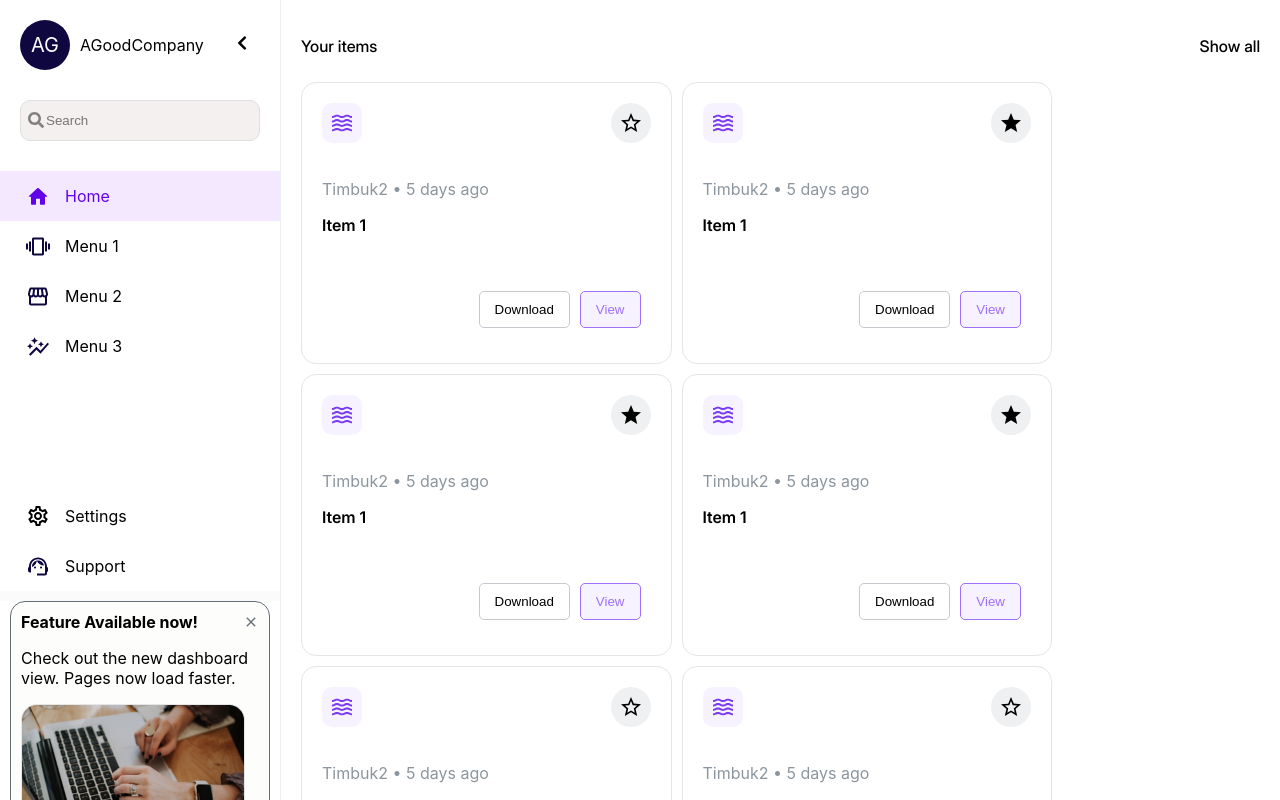
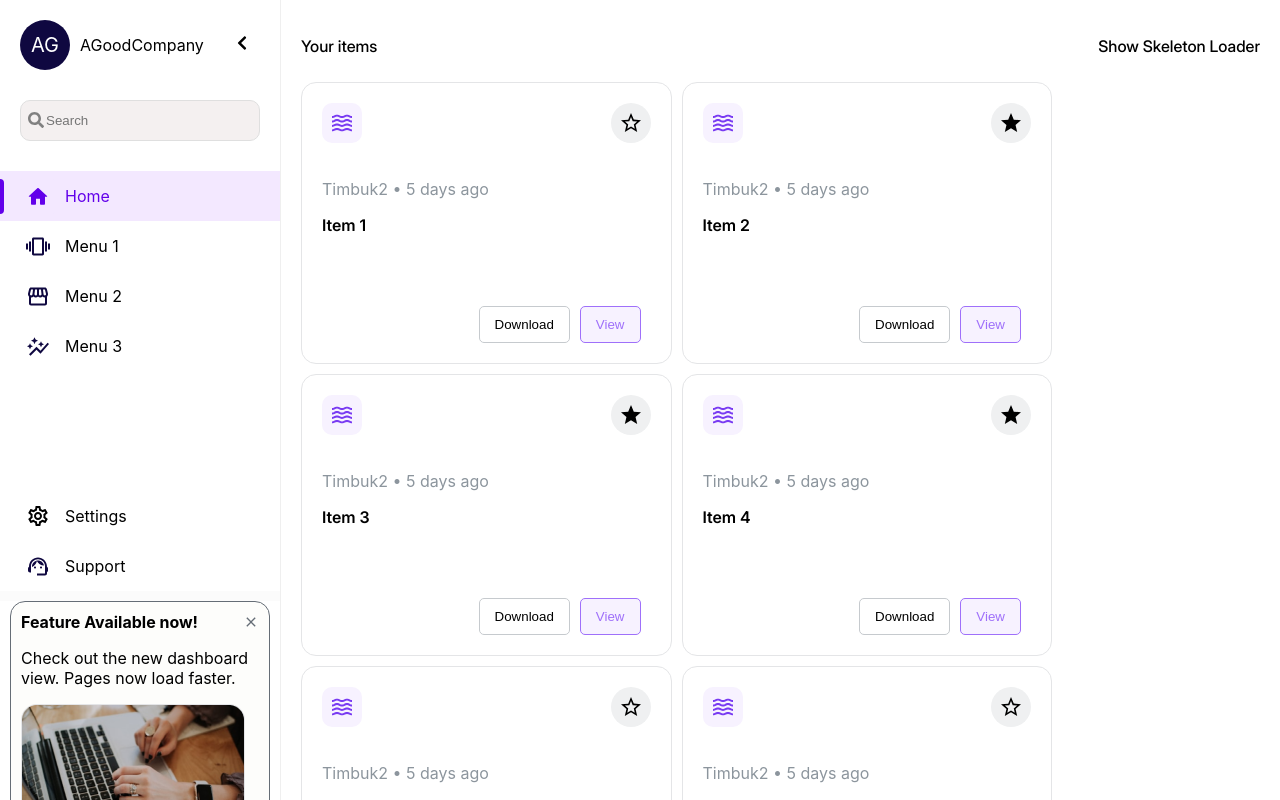
Before and after one commit to PheloMacanda/timbuk2-assessment, a React (Create React App) app: page / in a window 1280 px wide. Shown: the top 800 px of the page. Built offline with nearby package versions, Linux system fonts and the light colour scheme.

Commit message:
show skeleton loader

```diff
--- a/src/components/card/card.css
+++ b/src/components/card/card.css
@@ -3,6 +3,10 @@
     border-radius: 15px;
     width: 368.5px;
     height: 280px;
+    display: flex;
+    flex-direction: column;
+    position: relative;
+    overflow: hidden;
 }
 
 .icons-container {
@@ -36,10 +40,15 @@
 
 .middle-container {
     padding-left: 20px;
+    flex-grow: 1;
 }
 
 .bottom-container {
     padding: 20px;
+    position: absolute;
+    bottom: 0;
+    left: 0;
+    right: 0;
 }
 
 .star-container {
--- a/src/components/card/index.tsx
+++ b/src/components/card/index.tsx
@@ -38,7 +38,7 @@ export const Card: FC<Props> = ({
             </div>
             <div className="middle-container">
                 <p className="card-name-date">{cardName} &#8226; {cardDate}</p>
-                <p className="card-text">{cardText}</p>
+                <p className="card-text">{cardText.length > 125 ? cardText.substring(0, 125) + "...": cardText}</p>
             </div>
             <div className="bottom-container">
                 <div className="buttons">
--- a/src/components/sidebar/sidebar.css
+++ b/src/components/sidebar/sidebar.css
@@ -144,13 +144,36 @@
     /* Purple text */
 }
 
-.css-1654oxy >.ps-menu-button {
-    background: #f3e8ff;
+.css-1654oxy>.ps-menu-button::before {
+    content: "";
+    position: absolute;
+    left: 0;
+    top: 0;
+    bottom: 0;
+    width: 4px;
+    height: 70%;
+    align-self: center;
+    /* Thickness of the purple line */
+    background-color: #6200ea;
+    /* Purple line color */
+    border-radius: 0 4px 4px 0;
+    /* Rounded edge for the line */
 }
 
-.css-1654oxy >.ps-menu-button:hover {
+.css-1654oxy>.ps-menu-button {
+    background: #f3e8ff;
+    position: relative;
+    /* Positioning for the purple line */
+    padding-left: 10px;
+    padding-right: 10px;
+    /* Indent for text and icon alignment */
+    overflow: hidden;
+}
+
+.css-1654oxy>.ps-menu-button:hover {
     background: #f3e8ff !important;
 }
+
 /* Adjusting icon and text for active menu items */
 .ps-menu-icon .ps-active {
     color: #6200ea;
--- a/src/pages/home/home.css
+++ b/src/pages/home/home.css
@@ -42,3 +42,8 @@
     height: 25px;
     border-radius: 20px;
 }
+
+.skeleton-click {
+    cursor: pointer;
+    transition: all ease-in-out 1s;
+}
--- a/src/pages/home/index.tsx
+++ b/src/pages/home/index.tsx
@@ -7,9 +7,9 @@ import "./home.css";
 
 export const Home = () => {
 
-    const [showSkeletons] = useState<boolean>(false);
+    const [showSkeletons, setShowSkeletons] = useState<boolean>(false);
 
-    // const toggleSkeletons = () => setShowSkeletons(!showSkeletons);
+    const toggleSkeletons = () => setShowSkeletons(!showSkeletons);
 
     return (
         <div className="main-container">
@@ -18,7 +18,7 @@ export const Home = () => {
                 {!showSkeletons ?
                     <div className="header-texts">
                         <p>Your items</p>
-                        <p>Show all</p>
+                        <p onClick={toggleSkeletons} className="skeleton-click">Show Skeleton Loader</p>
                     </div> :
                     <div>
                         <Skeleton className="header-skeleton" />
@@ -38,31 +38,31 @@ export const Home = () => {
                         />
                         <Card
                             cardName="Timbuk2"
-                            cardText="Item 1"
+                            cardText="Item 2"
                             cardDate="5 days ago"
                             isStarActive={false}
                         />
                         <Card
                             cardName="Timbuk2"
-                            cardText="Item 1"
+                            cardText="Item 3"
                             cardDate="5 days ago"
                             isStarActive={false}
                         />
                         <Card
                             cardName="Timbuk2"
-                            cardText="Item 1"
+                            cardText="Item 4"
                             cardDate="5 days ago"
                             isStarActive={false}
                         />
                         <Card
                             cardName="Timbuk2"
-                            cardText="Item 1"
+                            cardText="Item 5,Item 5,Item 5, Item 5, Item 5, Item 5, Item 5, Item 5, Item 5, Item 5, Item 5, Item 5, Item 5, Item 5, Item 5, Item 5, Item 5, Item 5, Item 5, Item 5"
                             cardDate="5 days ago"
                             isStarActive
                         />
                         <Card
                             cardName="Timbuk2"
-                            cardText="Item 1"
+                            cardText="Item 6"
                             cardDate="5 days ago"
                             isStarActive
                         />
```
